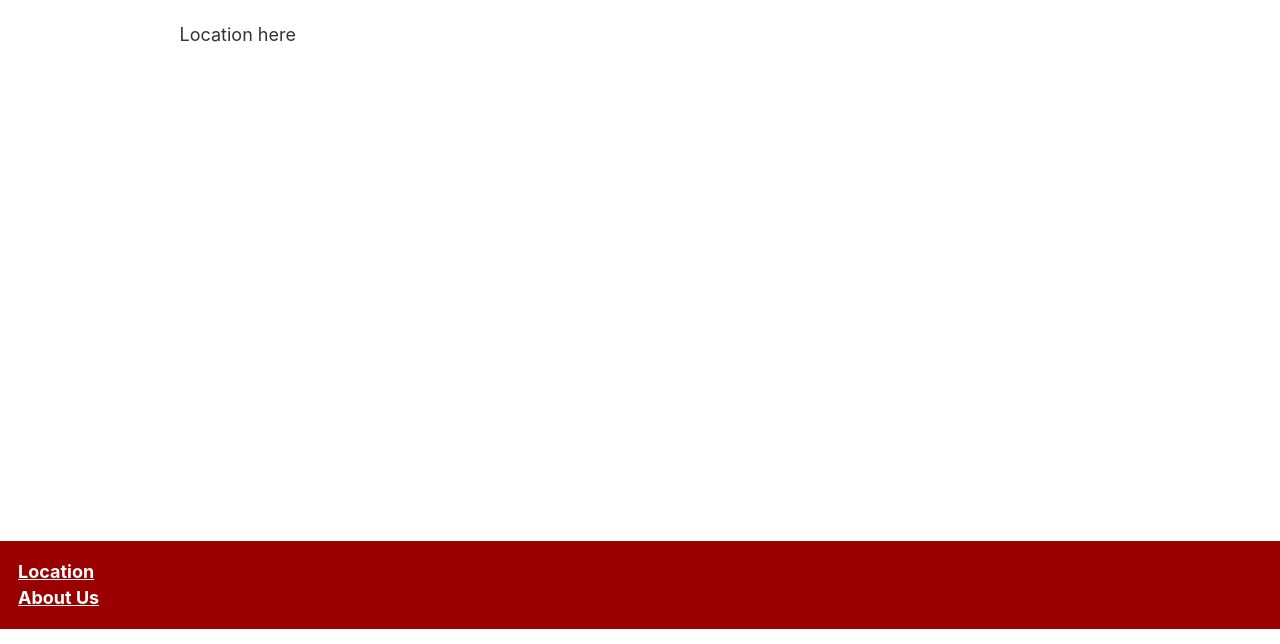
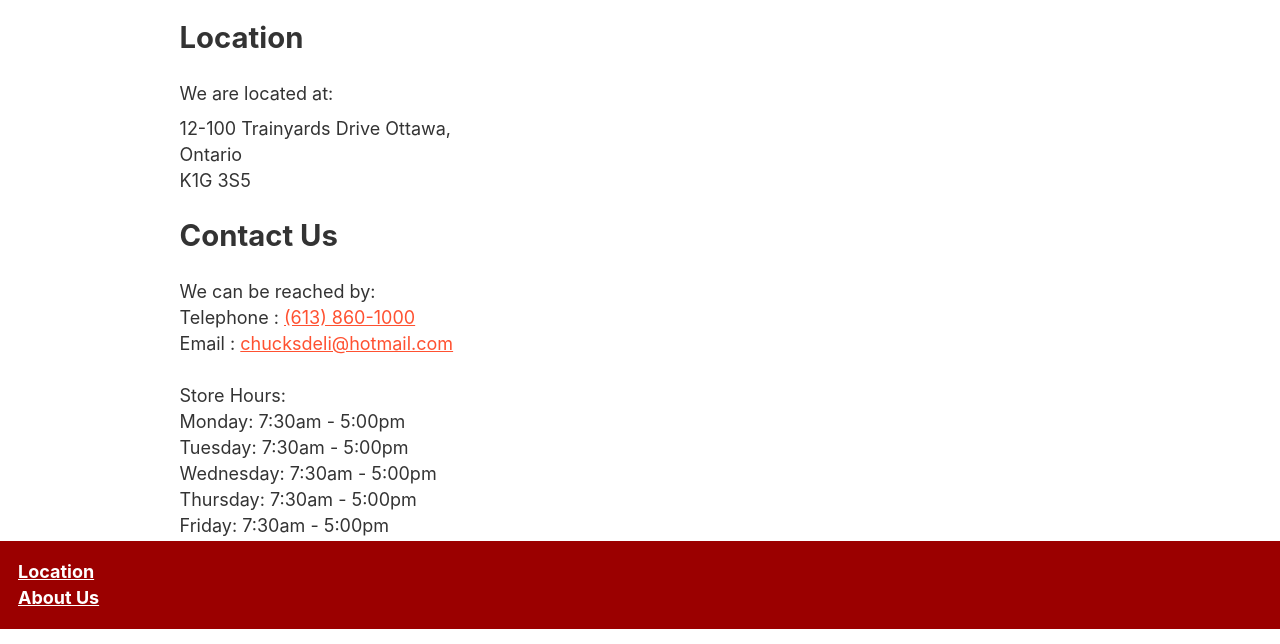
Before and after one commit to ccp92/chucks-deli, a Gatsby site: page /location in a window 1280 px wide. Shown: the part 171-815 px from the top of the page. Built offline with nearby package versions, Linux system fonts and the light colour scheme; Gatsby itself is replaced by a stand-in of ours.

Commit message:
Add contact page

```diff
--- a/src/pages/location.tsx
+++ b/src/pages/location.tsx
@@ -7,7 +7,35 @@ const LocationPage = () => (
   <Layout>
     <Seo title="Breakfast" />
     <h1>How to find us</h1>
-    <p>Location here</p>
+    <h2>Location</h2>
+    <p style={{ marginBottom: "0.5em" }}>We are located at:</p>
+    <p>
+      12-100 Trainyards Drive Ottawa,
+      <br /> Ontario <br /> K1G 3S5
+    </p>
+    <h2>Contact Us</h2>
+    <p>
+      We can be reached by: <br />
+      Telephone : <a href="tel:613-860-1000">(613) 860-1000</a> <br />
+      Email : <a href="mailto:chucksdeli@hotmail.com">chucksdeli@hotmail.com</a>
+    </p>
+    <p>
+      Store Hours:
+      <br />
+      Monday: 7:30am - 5:00pm
+      <br />
+      Tuesday: 7:30am - 5:00pm
+      <br />
+      Wednesday: 7:30am - 5:00pm
+      <br />
+      Thursday: 7:30am - 5:00pm
+      <br />
+      Friday: 7:30am - 5:00pm
+      <br />
+      Saturday: 8:00am - 4:00pm
+      <br />
+      Sunday: Closed
+    </p>
   </Layout>
 )
 
```
